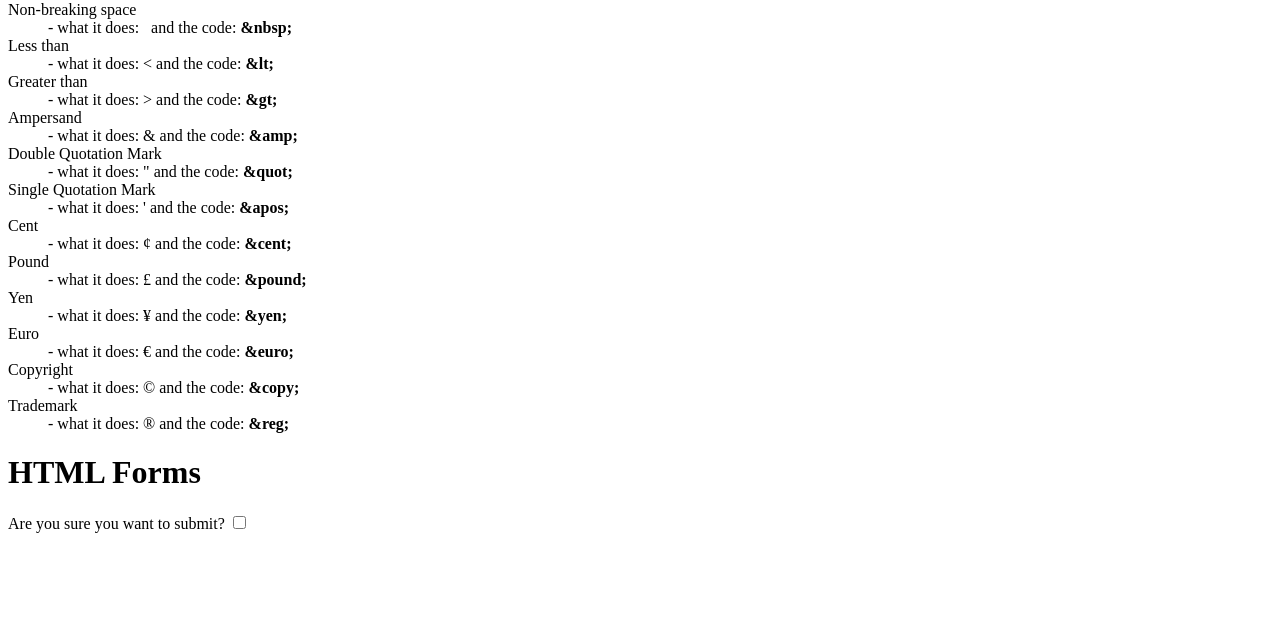
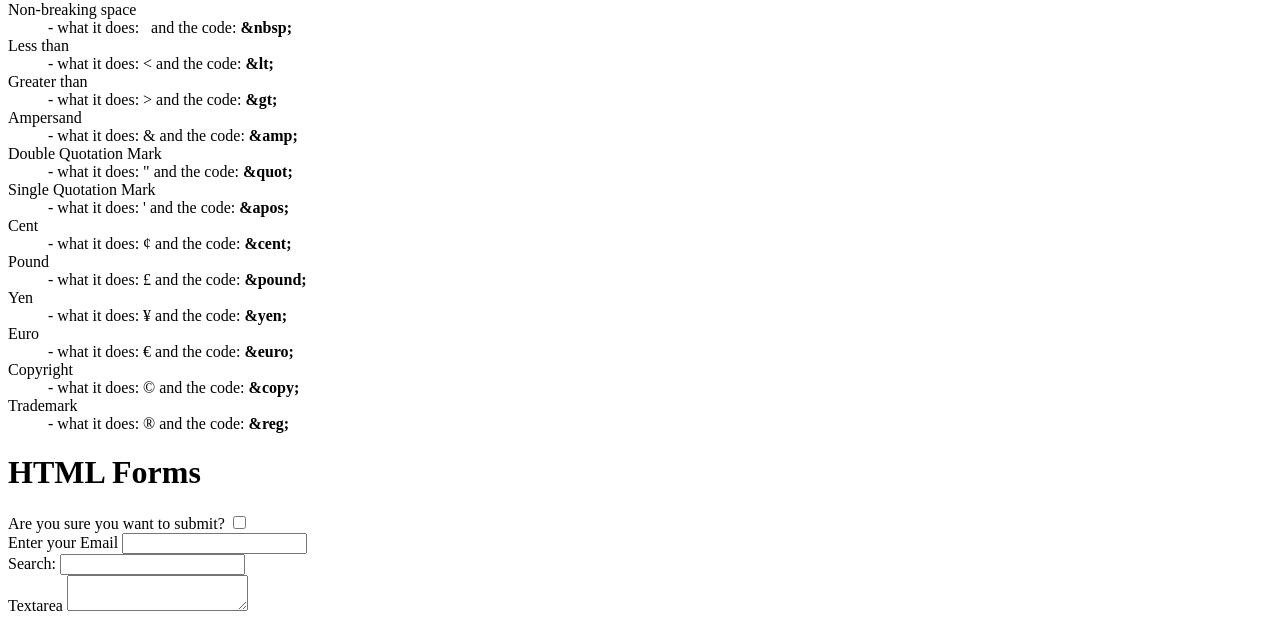
Before and after one commit to aya-y-aya/AWSCC-CodeQuest-Frontend, a plain HTML site: page frontend-lessons/day-02/day-02-notes.html in a window 1280 px wide. Shown: the part 298-929 px from the top of the page. Before the commit the page ends 847 px from the top, so only its background shows below. Drawn offline with Linux system fonts and the light colour scheme.

Commit message:
modified the form

```diff
--- a/frontend-lessons/day-02/day-02-notes.html
+++ b/frontend-lessons/day-02/day-02-notes.html
@@ -59,7 +59,15 @@
             <form>
                 <label for="confirmation">Are you sure you want to submit?</label>
                 <input type="checkbox">
-
+                <br>
+                <label for="email-add">Enter your Email</label>
+                <input type="email">
+                <br>
+                <label for="search">Search:</label>
+                <input type="search">
+                <br>
+                <label for="textarea">Textarea</label>
+                <textarea row="5" column="25"></textarea>
             </form>
         </div>
     </body>
```
